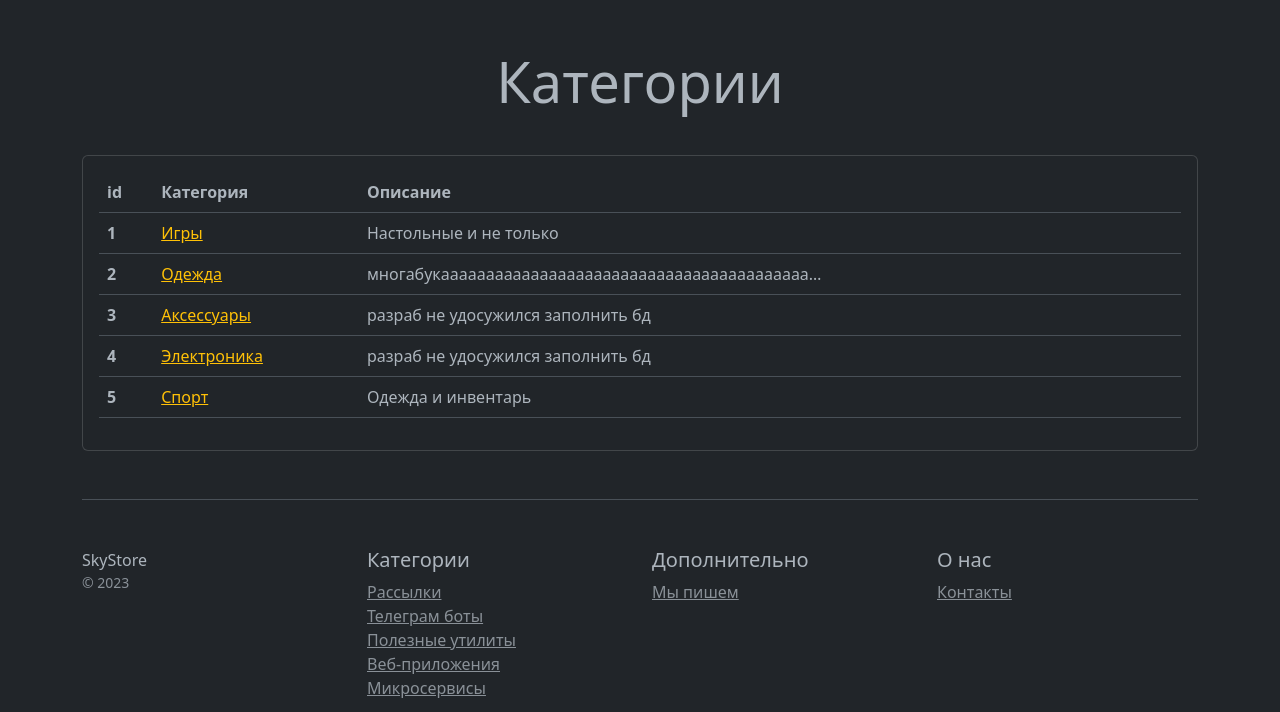
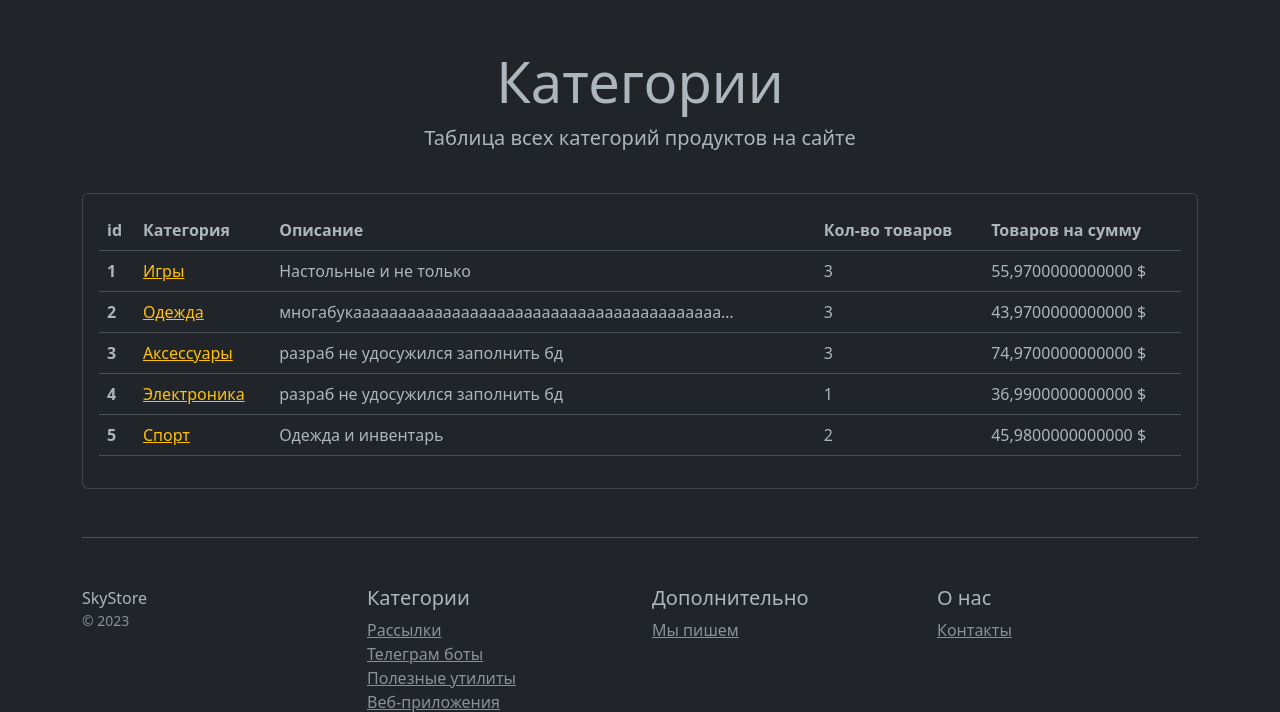
Before and after one commit to Nudlik/django_first_project, a Django app: page /category/ in a window 1280 px wide. Shown: the part 63-775 px from the top of the page. Run offline with Django 4.2, Linux system fonts and the light colour scheme; data comes from the database, SQL or seed files in the repository; some libraries are stand-ins or nearby versions.

Commit message:
доделал табличку

```diff
--- a/catalog/templates/catalog/category.html
+++ b/catalog/templates/catalog/category.html
@@ -9,6 +9,8 @@
                     <th scope="col">id</th>
                     <th scope="col">Категория</th>
                     <th scope="col">Описание</th>
+                    <th scope="col">Кол-во товаров</th>
+                    <th scope="col">Товаров на сумму</th>
                 </tr>
                 </thead>
                 <tbody>
@@ -17,6 +19,8 @@
                         <th scope="row">{{ cat.id }}</th>
                         <td><a href="{{ cat.get_absolute_url }}" class="text-warning">{{ cat.title }}</a></td>
                         <td>{{ cat.description|default:'разраб не удосужился заполнить бд'|truncatechars:50 }}</td>
+                        <td>{{ cat.total_products }}</td>
+                        <td>{{ cat.total_price }} $</td>
                     </tr>
                 {% endfor %}
                 </tbody>
--- a/catalog/views.py
+++ b/catalog/views.py
@@ -1,4 +1,5 @@
 from django.core.paginator import Paginator
+from django.db.models import Sum, Count
 from django.http import HttpRequest, HttpResponse
 from django.shortcuts import render, get_object_or_404, redirect
 
@@ -61,7 +62,7 @@ def contacts(request: HttpRequest) -> HttpResponse:
     data = {
         'url': '/contacts/',
         'title': 'Контакты',
-        'description': '',
+        'description': 'Мы всегда рады обратной связи',
         'menu': menu,
     }
 
@@ -90,10 +91,13 @@ def show_product(request: HttpRequest, product_id: int) -> HttpResponse:
 def show_category(request: HttpRequest) -> HttpResponse:
     """ Функция представляет собой страницу с категорией продуктов """
 
-    category = Category.objects.all().order_by('pk')
+    category = Category.objects.annotate(total_products=Count('products'),
+                                         total_price=Sum('products__price')
+                                         ).order_by('pk')
 
     data = {
         'title': 'Категории',
+        'description': 'Таблица всех категорий продуктов на сайте',
         'menu': menu,
         'category': category,
     }
@@ -137,6 +141,7 @@ def add_product(request: HttpRequest) -> HttpResponse:
 
     data = {
         'title': 'Добавить продукт',
+        'description': 'Здесь можно добавить новый продукт, чтобы он появился на сайте',
         'menu': menu,
         'form': form,
     }
```
